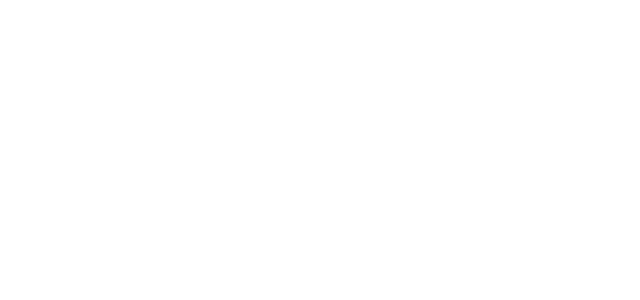
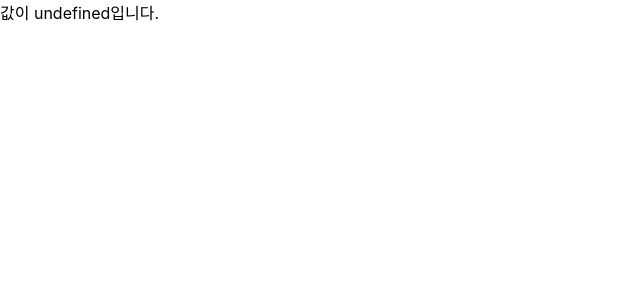
Before and after one commit to Dayoming/react-tutorial, a React (Create React App) app in the folder hello-react/: page / in a window 1280 px wide. Shown: the top 300 px of the page, without its empty margins (0-640 px from the left). Built offline with nearby package versions, Linux system fonts and the light colour scheme.

Commit message:
2.4.5 undefined를 렌더링 하지 않기

```diff
--- a/hello-react/src/App.js
+++ b/hello-react/src/App.js
@@ -2,8 +2,8 @@
 import './App.css';
 
 function App() {
-  const name = 'React';
-  return <div>{name == '리액트' && <h1>리액트입니다.</h1>}</div>
+	const name = undefined;
+	return name || '값이 undefined입니다.';
 }
 
 export default App;
```
